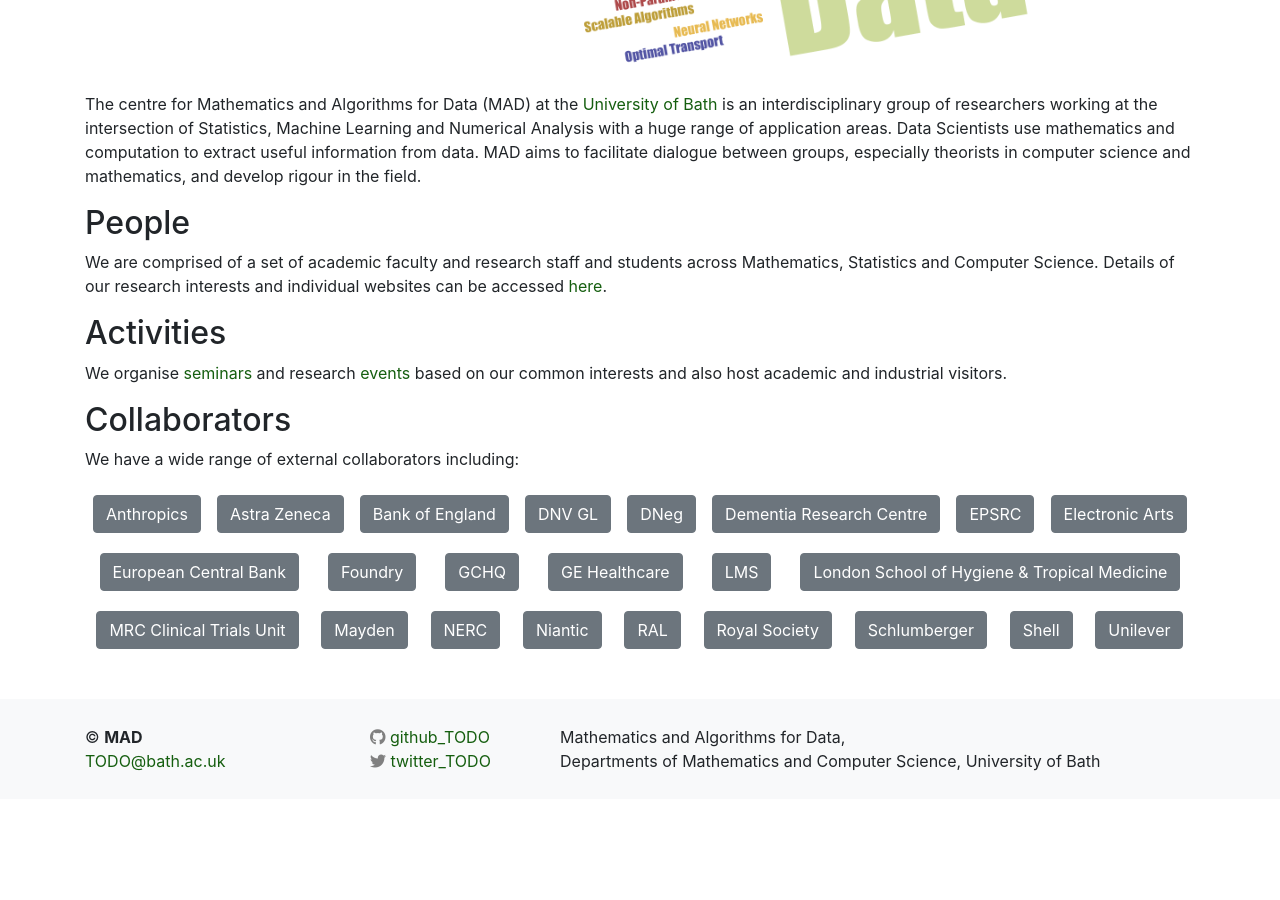
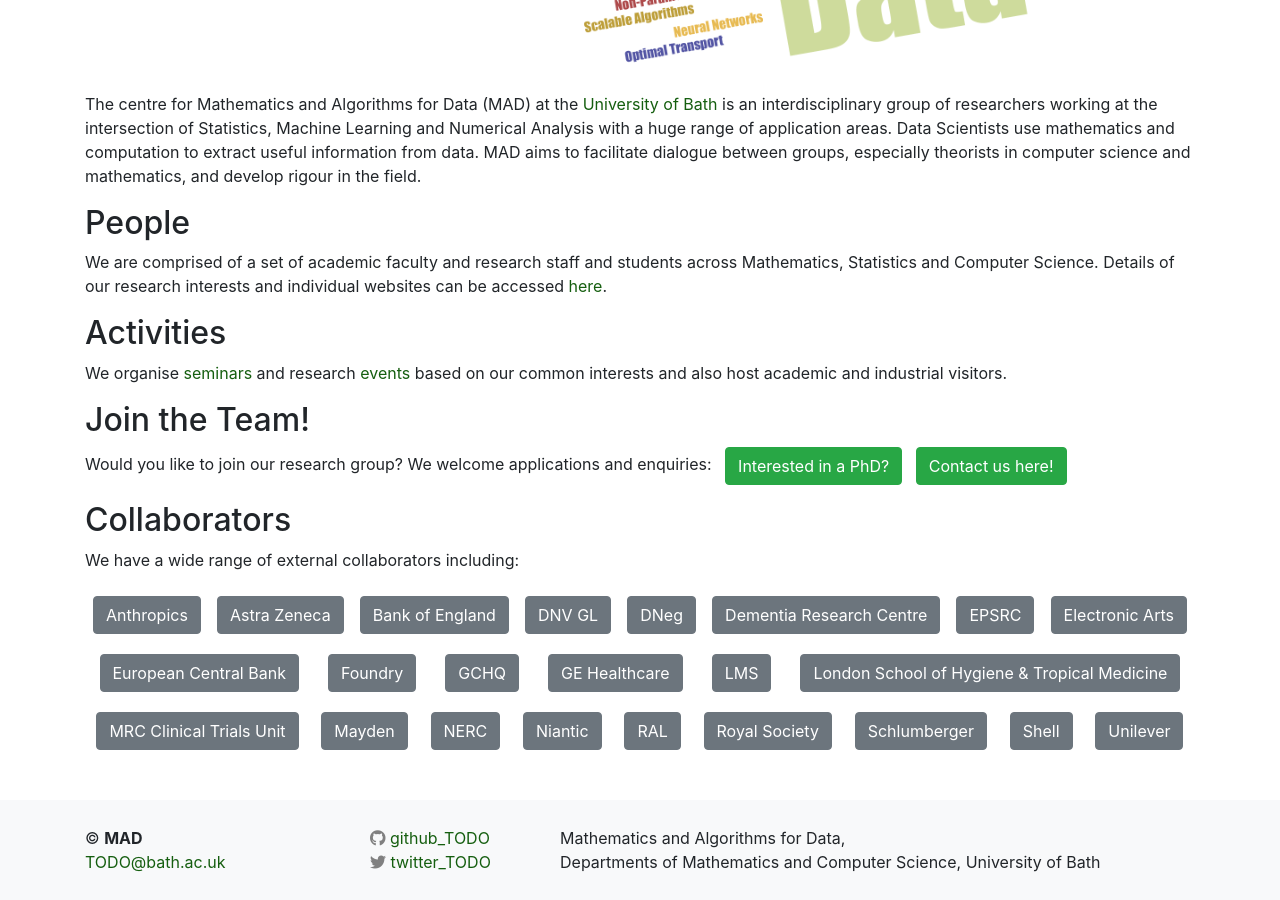
Before and after one commit to mathematics-and-algorithms-for-data/mathematics-and-algorithms-for-data.github.io, a Jekyll site: the page built from index.md, in a window 1280 px wide and 900 px high, scrolled down 625 px. Built offline with Jekyll 4.4.1, drawn with Linux system fonts in a browser that asks for light colours; nearby versions of some CDN libraries; before the commit the page ends 1424 px from its top, so only the background shows below that.

Commit message:
Contact us buttons.

```diff
--- a/index.md
+++ b/index.md
@@ -23,6 +23,20 @@
 ## Activities
 
 We organise [seminars](/seminars/) and research [events](/events/) based on our common interests and also host academic and industrial visitors.
+
+## Join the Team!
+
+<p>Would you like to join our research group? We welcome applications and enquiries:
+&nbsp;&nbsp;<a class="btn btn-success d-none d-xl-inline-block" role="button" href="https://www.bath.ac.uk/topics/postgraduate-research/">Interested in a PhD?</a>
+&nbsp;&nbsp;<a class="btn btn-success d-none d-xl-inline-block" role="button" href="mailto:t.shardlow@bath.ac.uk?subject=MAD">Contact us here!</a></p>
+<div class="row no-gutters pt-2 d-xs-block d-xl-none">
+<div class="mb-1 pl-2 pr-2 mx-auto mx-sm-left col-xs-auto">
+	<p><a class="btn btn-success" role="button" href="https://www.bath.ac.uk/topics/postgraduate-research/">Interested in a PhD?</a></p>
+</div>
+<div class="mb-1 pl-2 pr-2 mx-auto mx-sm-left col-xs-auto">
+	<p><a class="btn btn-success" role="button" href="mailto:t.shardlow@bath.ac.uk?subject=MAD">Contact us here!</a></p>
+</div>
+</div>
 
 ## Collaborators
 
```
Also changed, not shown: publications.md (+1 -1 lines).
